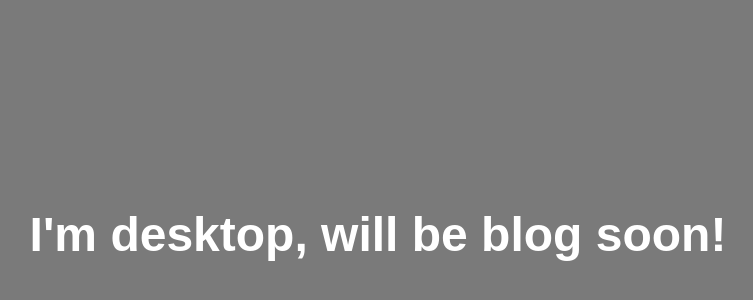
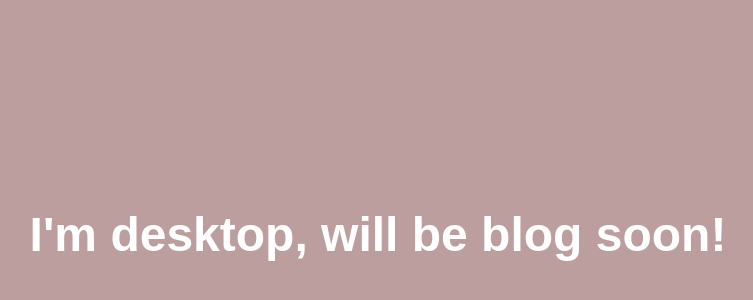
Before and after one commit to codex-zubair/okwin, a plain HTML site: page index.html in a window 1280 px wide. Shown: the part 166-466 px from the top of the page, without its empty margins (262-1015 px from the left). Drawn offline with Linux system fonts and the light colour scheme.

Commit message:
Update index.html

```diff
--- a/index.html
+++ b/index.html
@@ -16,7 +16,7 @@
             display: flex;
             width: 100vw;
             height: 100vh;
-            background-color: #7a7a7a; /* Desktop background color */
+            background-color: #bd9e9e; /* Desktop background color */
             color: white;
             align-items: center;
             justify-content: center;
```
